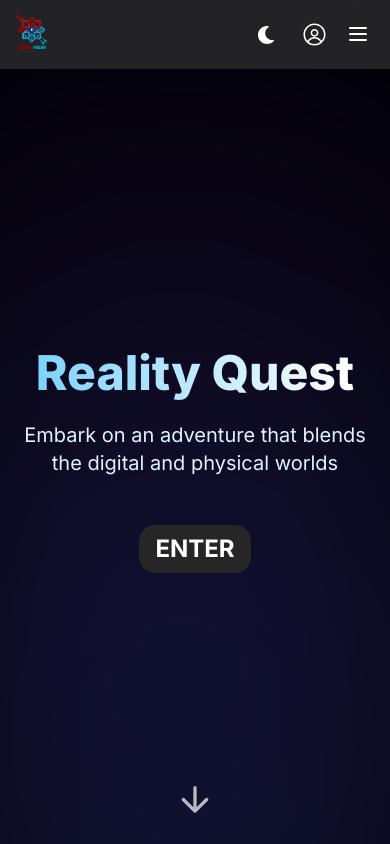
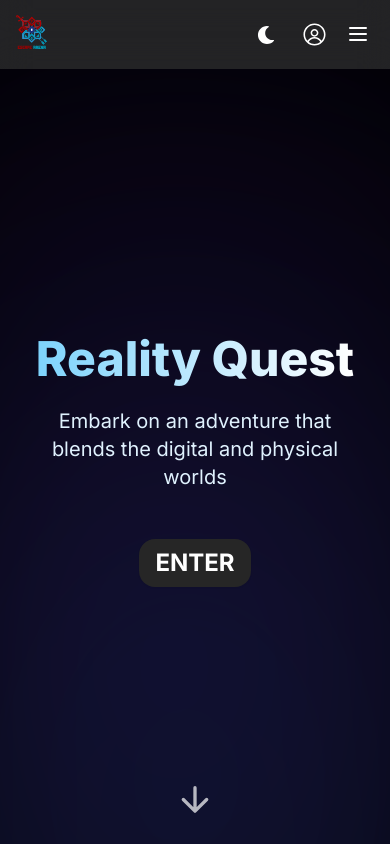
Before and after one commit to ahmed-naeem99/rq-muslimfest, a Next.js app: page / in a window 390 px wide. Built offline with nearby package versions, Linux system fonts and the light colour scheme; no server answers.

Commit message:
subtitle margins

```diff
--- a/src/app/page.tsx
+++ b/src/app/page.tsx
@@ -91,7 +91,7 @@ export default function Home() {
           ease: "linear",
         }}
       />
-      <div className="relative h-[93vh] flex flex-col items-center justify-center px-4 z-10">
+      <div className="relative h-[93vh] flex flex-col items-center justify-center text-center px-4 z-10">
         <div className="relative z-10 text-center">
           <h1 className="text-5xl md:text-7xl font-extrabold text-white mb-6">
             <span className="text-transparent bg-clip-text bg-gradient-to-r from-blue-500 dark:from-sky-300 to-sky-400 dark:to-white">
@@ -99,7 +99,7 @@ export default function Home() {
             </span>
           </h1>
 
-          <p className="text-xl md:text-2xl text-sky-950 dark:text-sky-100 mb-12 max-w-2xl">
+          <p className="text-xl md:text-2xl md:mx-[0] sm:mx-[20%] mx-[10%] text-center text-sky-950 dark:text-sky-100 mb-12 max-w-2xl">
             Embark on an adventure that blends the digital and physical worlds
           </p>
 
```
